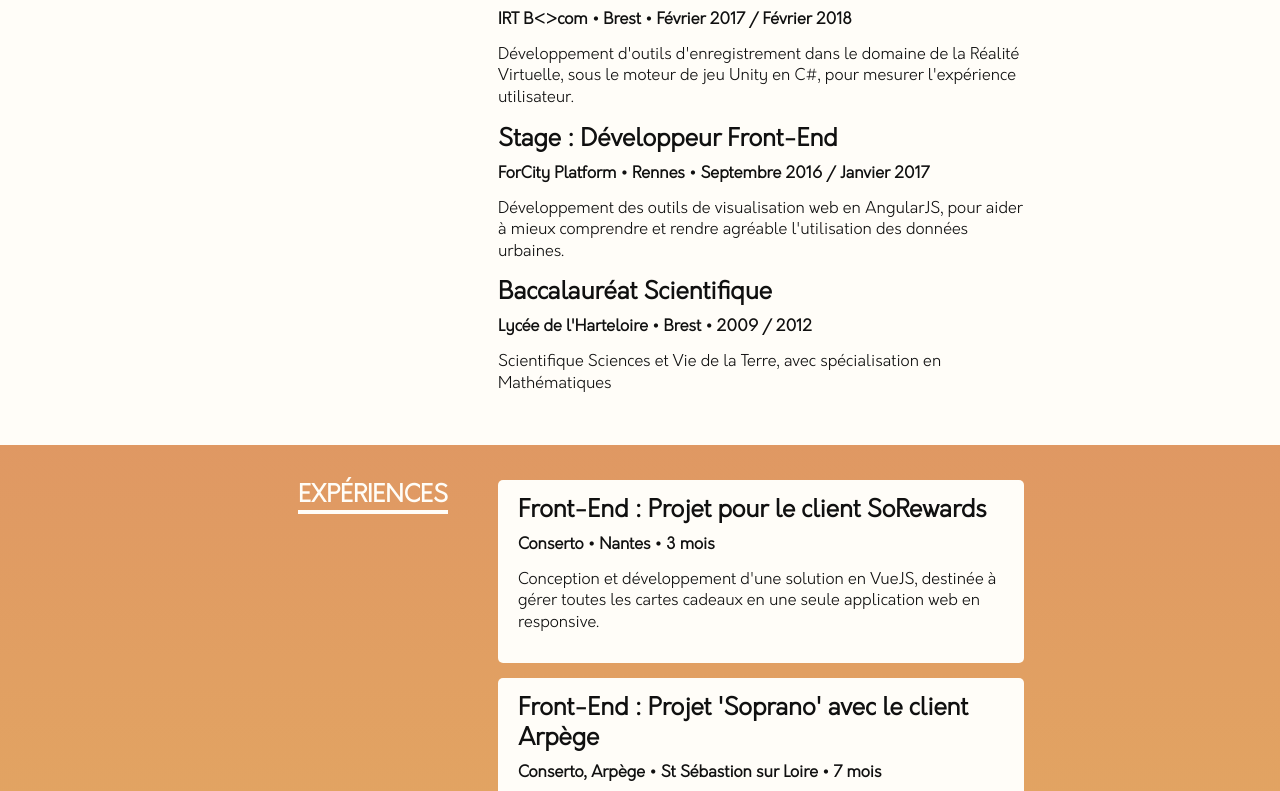
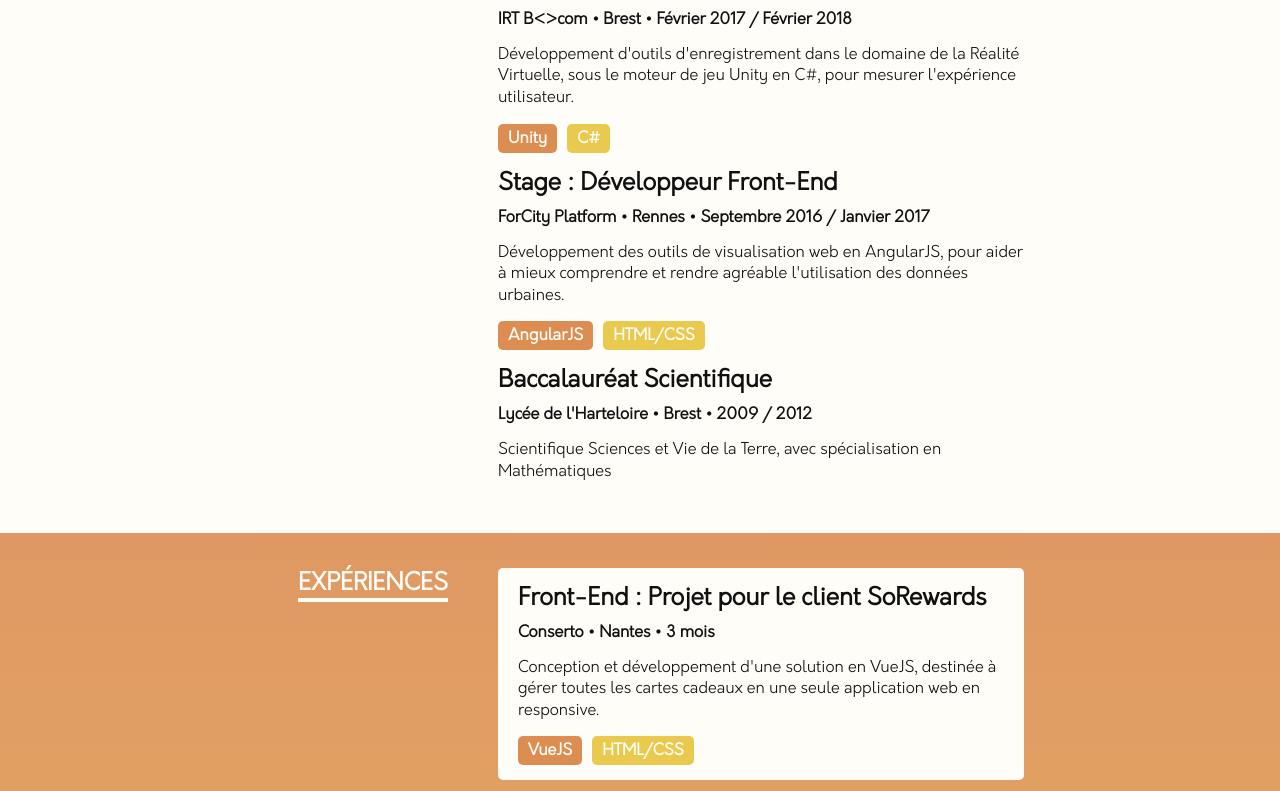
Before and after one commit to Spefire/CV, a Vue app: page / in a window 1280 px wide. Shown: the part 1369-2160 px from the top of the page. Built offline with nearby package versions, Linux system fonts and the light colour scheme; what vue-typed-js would draw is missing.

Commit message:
Feat(exp): Add tools of the experiences

```diff
--- a/src/styles/views.scss
+++ b/src/styles/views.scss
@@ -157,6 +157,25 @@
   }
 }
 
+.tools {
+  display: flex;
+  flex-direction: row;
+
+  .tool {
+    width: fit-content;
+    margin: 0 10px 0 0;
+    padding: 5px 10px 5px 10px;
+    color: $white-color;
+    border-radius: 5px;
+    background: $secondary-color;
+
+    &:nth-child(2n) {
+      background-color: $primary-color;
+    }
+  }
+}
+
+
 ///--------------------------------------------------------------------------------
 /// VIEWS
 ///--------------------------------------------------------------------------------
@@ -268,6 +287,12 @@
   }
 }
 
+.education-section {
+  .tools {
+    margin-bottom: 15px;
+  }
+}
+
 .skills-section, .languages-section {
   ul {
     @include mobile-only {
--- a/src/views/education/Education.ts
+++ b/src/views/education/Education.ts
@@ -18,6 +18,7 @@ export default class Education extends Vue {
       city: "Brest",
       description:
         "Développement d'outils d'enregistrement dans le domaine de la Réalité Virtuelle, sous le moteur de jeu Unity en C#, pour mesurer l'expérience utilisateur.",
+      tools: ["Unity", "C#"]
     },
     {
       name: "Stage : Développeur Front-End",
@@ -26,6 +27,7 @@ export default class Education extends Vue {
       city: "Rennes",
       description:
         "Développement des outils de visualisation web en AngularJS, pour aider à mieux comprendre et rendre agréable l'utilisation des données urbaines.",
+      tools: ["AngularJS", "HTML/CSS"]
     },
     {
       name: "Baccalauréat Scientifique",
--- a/src/views/education/Education.vue
+++ b/src/views/education/Education.vue
@@ -8,6 +8,15 @@
         <h2>{{ educ.name }}</h2>
         <h3>{{ educ.place }} • {{ educ.city }} • {{ educ.date }}</h3>
         <p v-html="educ.description"></p>
+        <div v-if="educ.tools" class="tools">
+          <h3
+            v-for="(tool, indexTool) in educ.tools"
+            :key="indexTool"
+            class="tool"
+          >
+            {{ tool }}
+          </h3>
+        </div>
       </div>
     </div>
   </div>
--- a/src/views/experiences/Experiences.ts
+++ b/src/views/experiences/Experiences.ts
@@ -10,6 +10,7 @@ export default class Experiences extends Vue {
       city: "Nantes",
       description:
         "Conception et développement d'une solution en VueJS, destinée à gérer toutes les cartes cadeaux en une seule application web en responsive.",
+      tools: ["VueJS", "HTML/CSS"]
     },
     {
       name: "Front-End : Projet 'Soprano' avec le client Arpège",
@@ -18,6 +19,7 @@ export default class Experiences extends Vue {
       city: "St Sébastion sur Loire",
       description:
         "Aide à la conception du logiciel, disposant des éléments nécessaires à l’organisation des scrutins : depuis la préparation de l’événement jusqu’à l’analyse des résultats et l’animation des soirées électorales. Conception et développement en Angular 6, projet réalisé en vue des élections municipales.",
+      tools: ["Angular 6", "HTML/CSS"]
     },
     {
       name: "Front-End : Projet 'Allowa' avec le client final Scaprim",
@@ -26,6 +28,7 @@ export default class Experiences extends Vue {
       city: "Nantes",
       description:
         "Réalisation de sites web concernant la vente de biens immobilers : un pour les prospects et leur sélection de biens, ainsi qu'un autre pour les agents et leur gestion des biens et des visites. Etude des maquettes et de leur faisabilité, réalisation de l'architecture pour les deux sites, développement en ReactJS.",
+      tools: ["ReactJS", "HTML/CSS"]
     },
     {
       name:
@@ -35,6 +38,7 @@ export default class Experiences extends Vue {
       city: "Nantes",
       description:
         "Aide au développement en React Native d'une application mobile permettant la création de freestyle et de battle entre utilisateurs.",
+      tools: ["React Native"]
     },
     {
       name: "R&D en Réalité Augmentée : Projet 'Labybille'",
@@ -43,6 +47,7 @@ export default class Experiences extends Vue {
       city: "Nantes",
       description:
         "Réalisation d'un jeu mobile en Réalité Augmentée, sur le principe d'une bille parcourant un monde / labyrinthe cubique. Projet servant de goodie pour Conserto.",
+      tools: ["Unity", "Vuforia"]
     },
     {
       name: "Front-End : Projet 'Medipep' avec le client final Spin'R",
@@ -51,6 +56,7 @@ export default class Experiences extends Vue {
       city: "Nantes",
       description:
         "Développement d'un portail web en ReactJS permettant d'afficher et paramétrer des données en lien avec le robot Peper dans le domaine médical.",
+      tools: ["ReactJS", "HTML/CSS"]
     },
     {
       name: "Infographiste 3D",
@@ -59,6 +65,7 @@ export default class Experiences extends Vue {
       city: "Brest",
       description:
         "Travail consistant à modéliser des bâtiments ou structures artistiques de la ville de Brest sous 3DsMax, à les texturer sur GIMP, pour réaliser des plateformes urbaines.",
+      tools: ["3DSMax", "GIMP"]
     },
   ];
 }
--- a/src/views/experiences/Experiences.vue
+++ b/src/views/experiences/Experiences.vue
@@ -8,6 +8,15 @@
         <h2>{{ exp.name }}</h2>
         <h3>{{ exp.place }} • {{ exp.city }} • {{ exp.date }}</h3>
         <p v-html="exp.description"></p>
+        <div v-if="exp.tools" class="tools">
+          <h3
+            v-for="(tool, indexTool) in exp.tools"
+            :key="indexTool"
+            class="tool"
+          >
+            {{ tool }}
+          </h3>
+        </div>
       </div>
     </div>
   </div>
```
